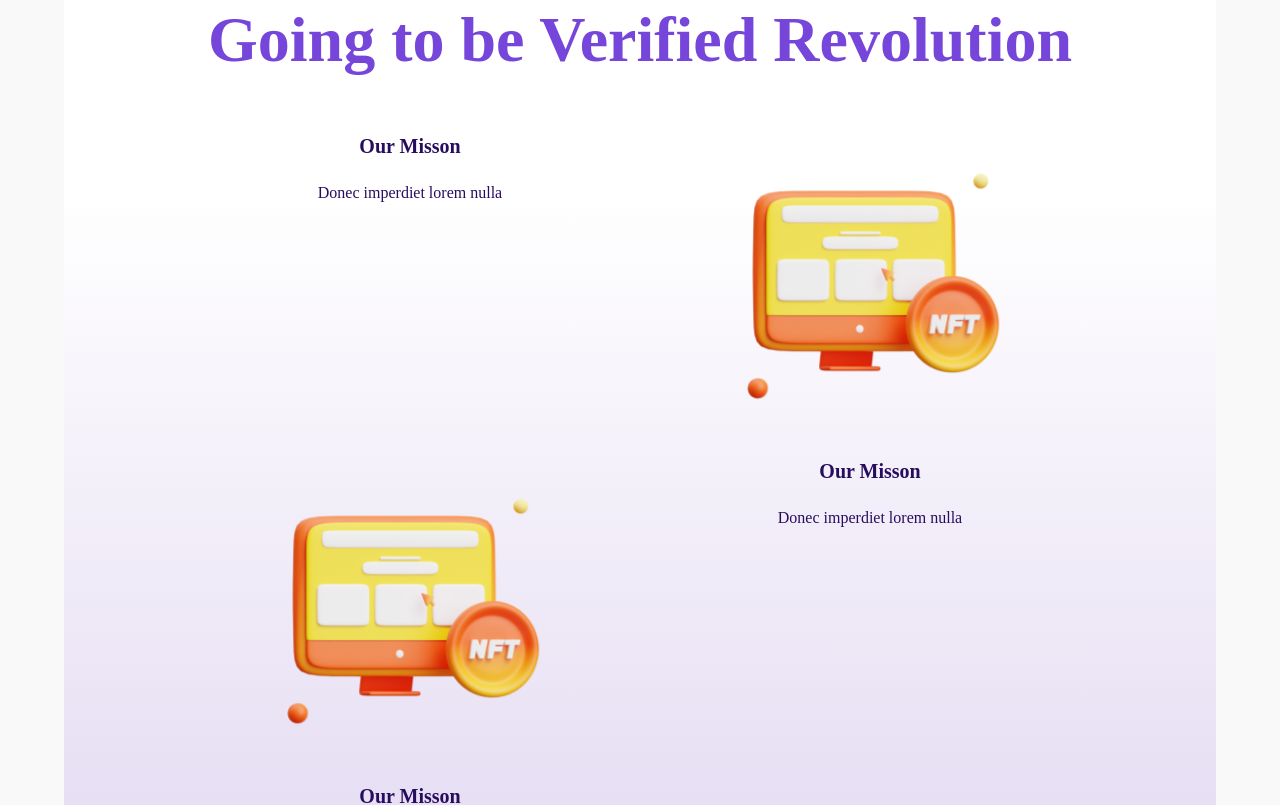
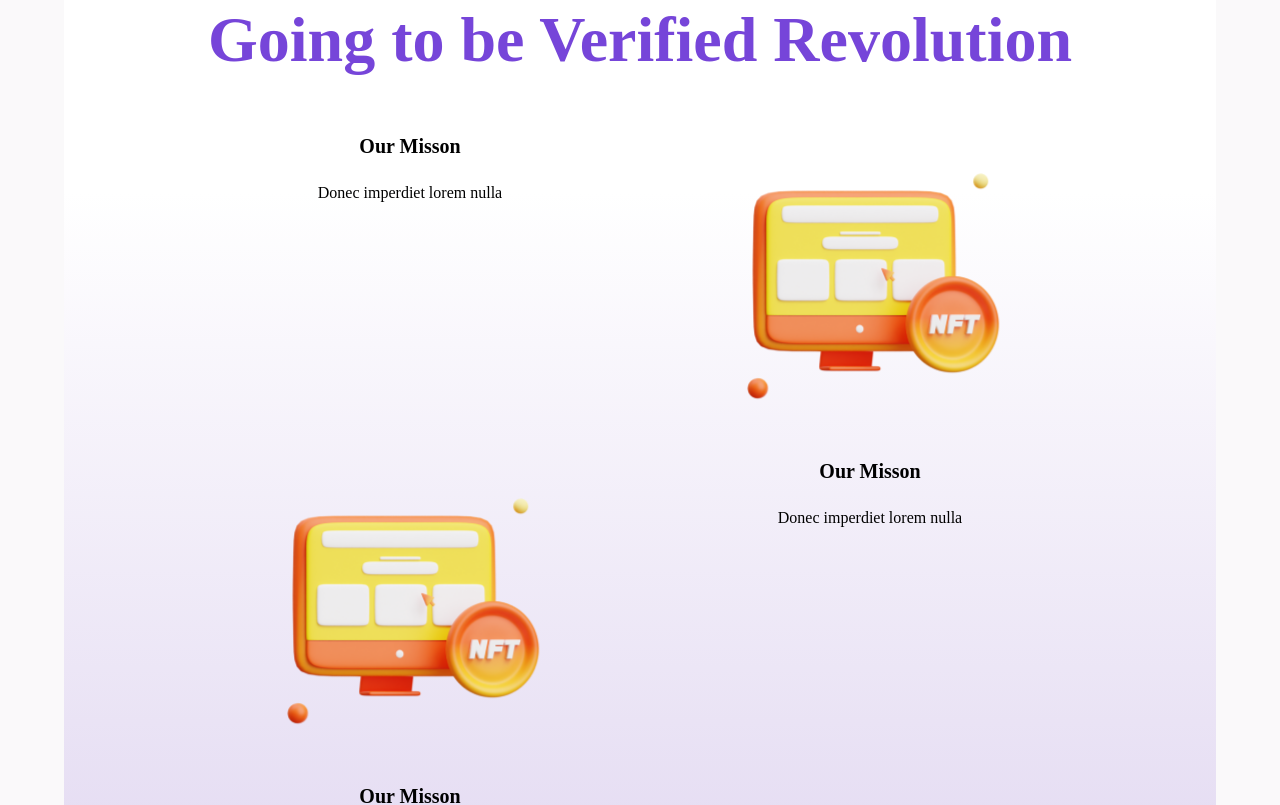
Before and after one commit to DCNFT/nft-ft, a Next.js app: page / in a window 1280 px wide. Shown: the part 1460-2265 px from the top of the page. Built offline with nearby package versions, Linux system fonts and the light colour scheme; a web font is replaced by a local one.

Commit message:
style : text color change

```diff
--- a/src/components/Menu/mock.tsx
+++ b/src/components/Menu/mock.tsx
@@ -12,7 +12,7 @@ const ItemsMock: DropdownMenuItems[] = [
   },
   {
     label: 'LP Migration',
-    href: 'https://v1exchange.pancakeswap.finance/#/migrate',
+    href: '',
     type: DropdownMenuItemType.EXTERNAL_LINK,
   },
   {
--- a/src/theme/colors.ts
+++ b/src/theme/colors.ts
@@ -33,7 +33,7 @@ export const lightColors: Colors = {
   input: '#ffffff',
   inputSecondary: '#d7caec',
   tertiary: '#EFF4F5',
-  text: '#280D5F',
+  text: 'black',
   textDisabled: '#BDC2C4',
   textSubtle: '#7A6EAA',
   disabled: '#E9EAEB',
```
